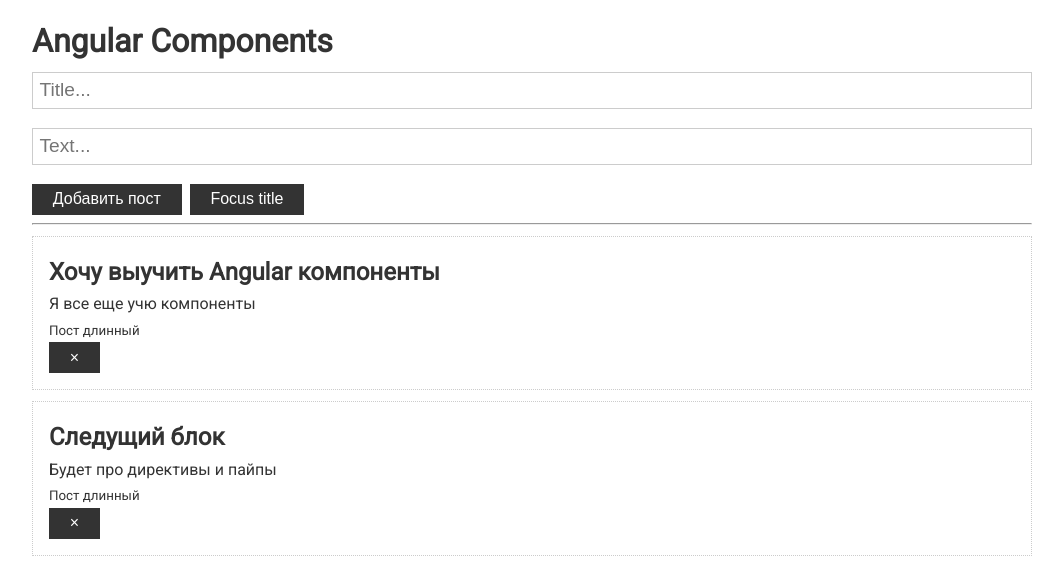
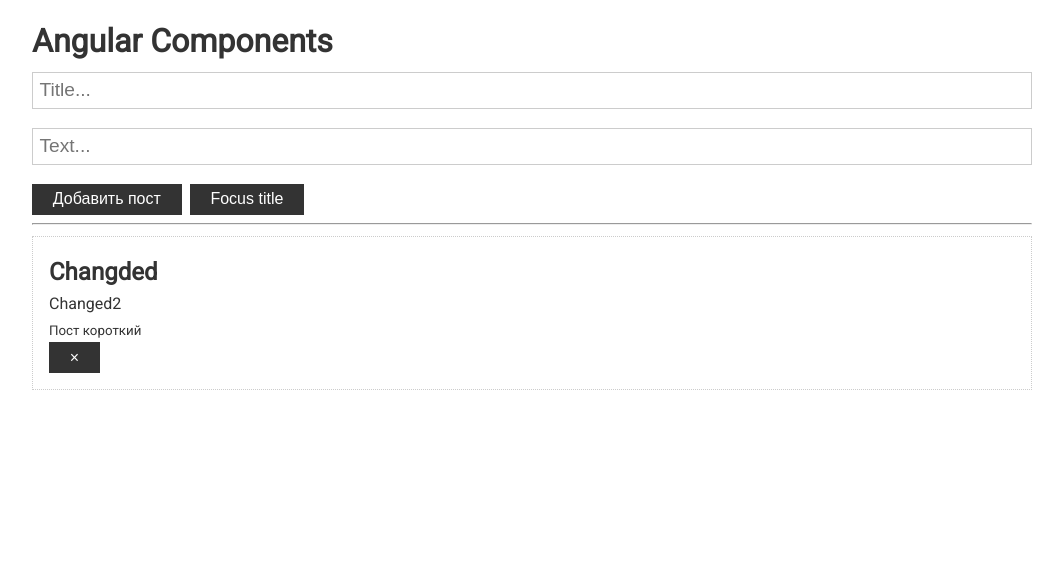
Before and after one commit to AndriBunko/udemy-angular8, an Angular app: page / in a window 1280 px wide. Shown: the top 578 px of the page, without its empty margins (108-1171 px from the left). Built offline with nearby package versions, Linux system fonts and the light colour scheme.

Commit message:
part 3, lesson 28 detection strategy

```diff
--- a/src/app/app.component.ts
+++ b/src/app/app.component.ts
@@ -1,4 +1,4 @@
-import {Component} from '@angular/core';
+import {Component, OnInit} from '@angular/core';
 import {filter} from 'rxjs/operators';
 
 export interface Post {
@@ -12,10 +12,10 @@
   templateUrl: './app.component.html',
   styleUrls: ['./app.component.css']
 })
-export class AppComponent {
+export class AppComponent implements OnInit {
   posts: Post[] = [
     {title: 'Хочу выучить Angular компоненты', text: 'Я все еще учю компоненты', id: 1},
-    {title: 'Следущий блок', text: 'Будет про директивы и пайпы', id: 2}
+    // {title: 'Следущий блок', text: 'Будет про директивы и пайпы', id: 2}
   ];
 
   updatePost(post: Post) {
@@ -27,4 +27,15 @@
     console.log('Id', id);
     this.posts = this.posts.filter(p => p.id !== id);
   }
+
+  ngOnInit(): void {
+    setTimeout(() => {
+      console.log('Timout');
+      this.posts[0] = {
+        title: 'Changded',
+        text: 'Changed2',
+        id: 33
+      };
+    }, 5000);
+  }
 }
--- a/src/app/post/post.component.ts
+++ b/src/app/post/post.component.ts
@@ -1,13 +1,19 @@
 import {
   AfterContentChecked,
-  AfterContentInit, AfterViewChecked, AfterViewInit,
+  AfterContentInit,
+  AfterViewChecked,
+  AfterViewInit,
+  ChangeDetectionStrategy,
   Component,
   ContentChild,
   DoCheck,
-  ElementRef, EventEmitter,
+  ElementRef,
+  EventEmitter,
   Input,
-  OnChanges, OnDestroy,
-  OnInit, Output,
+  OnChanges,
+  OnDestroy,
+  OnInit,
+  Output,
   SimpleChanges
 } from '@angular/core';
 import {Post} from '../app.component';
@@ -15,7 +21,8 @@
 @Component({
   selector: 'app-post',
   templateUrl: './post.component.html',
-  styleUrls: ['./post.component.css']
+  styleUrls: ['./post.component.css'],
+  changeDetection: ChangeDetectionStrategy.OnPush
 })
 export class PostComponent implements OnInit,
   OnChanges,
```
